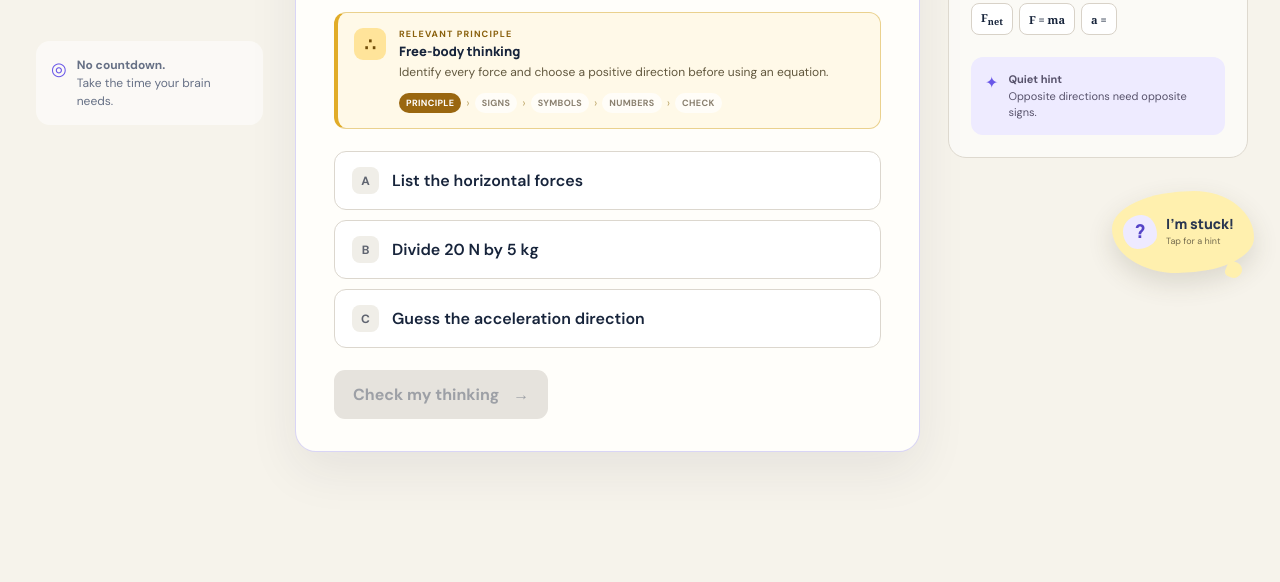
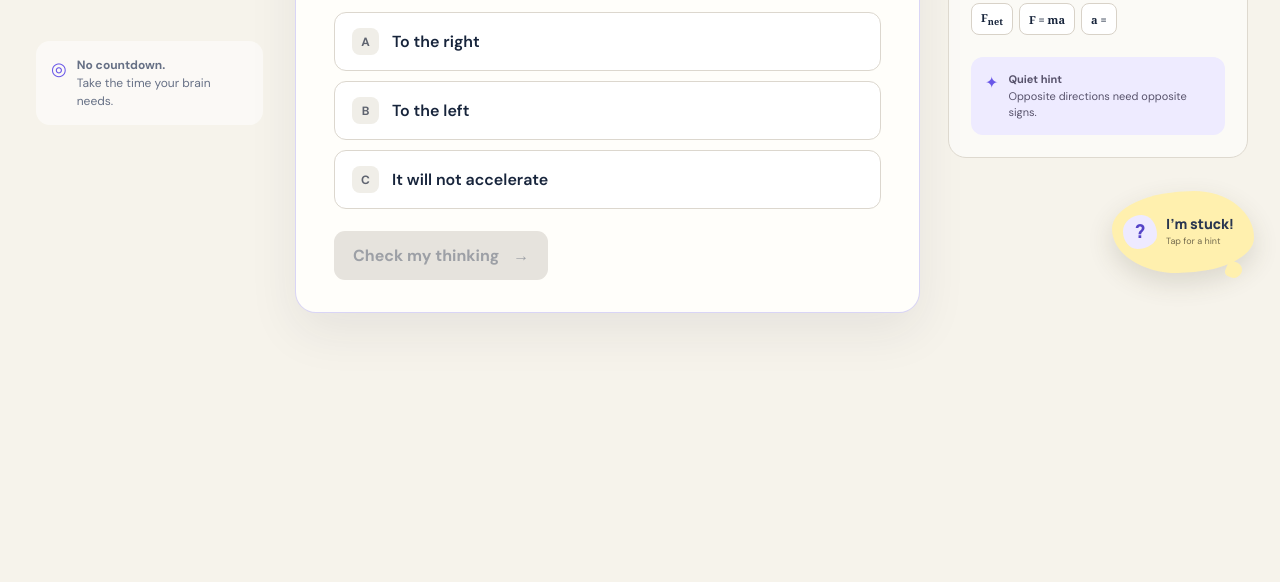
Before and after one commit to Thisisjustjay/focus-physics, a plain HTML site: page dist/index.html in a window 1280 px wide. Shown: the part 503-1085 px from the top of the page. After the commit the page ends 946 px from the top, so only its background shows below. Drawn offline with Linux system fonts and the light colour scheme.

Commit message:
Update Site source

```diff
--- a/dist/app.js
+++ b/dist/app.js
@@ -1,24 +1,24 @@
 const steps = [
   {
-    title: "Before calculating, what should you do first?",
-    context: "Choose one. You can change your mind.",
+    title: "Before calculating, which way should the crate accelerate?",
+    context: "Predict the direction first. No arithmetic yet.",
     principle: {
-      title: "Free-body thinking",
-      text: "Identify every force and choose a positive direction before using an equation.",
+      title: "Resultant force direction",
+      text: "An object accelerates in the direction of the resultant force. Compare opposing forces before calculating.",
       phase: 0
     },
     type: "choice",
-    options: ["List the horizontal forces", "Divide 20 N by 5 kg", "Guess the acceleration direction"],
+    options: ["To the right", "To the left", "It will not accelerate"],
     correct: 0,
     feedback: [
-      "Nice. Physics before arithmetic—your calculator may feel ignored, but it’ll recover. Listing 20 N right and 5 N left makes both directions clear.",
-      "Your calculator has sprinted ahead without friction! The 20 N push is not the net force because 5 N acts the other way. Combine the forces first, then use F = ma.",
-      "Bold prediction—but physics likes receipts. List 20 N right and 5 N left first; then the acceleration direction follows from evidence, not guesswork."
+      "Good prediction. The 20 N push beats the 5 N friction, so the resultant force—and therefore the acceleration—points right.",
+      "A brave left turn, but friction is outnumbered. The 20 N push is larger than 5 N friction, so the resultant force points right.",
+      "The crate is not enjoying perfect balance: 20 N right and 5 N left do not cancel. A resultant force remains to the right."
     ],
     help: {
-      words: "Two forces act in opposite directions. Before calculating, name them both.",
-      start: "Write: push = 20 N right; friction = 5 N left.",
-      lost: "We know the mass and two opposite forces. Your current job is only to identify those forces."
+      words: "Compare the two opposite forces. Which one is larger?",
+      start: "Point toward the larger force: 20 N right versus 5 N left.",
+      lost: "You are only predicting direction for now. The larger horizontal force points right."
     }
   },
   {
@@ -84,25 +84,29 @@ const steps = [
     }
   },
   {
-    title: "Does 3 m/s² to the right make physical sense?",
-    context: "Use the force diagram, not just the arithmetic.",
+    title: "Final check: which statement passes all three tests?",
+    context: "Check the units, sign and magnitude—not just the number.",
     principle: {
-      title: "Check with physics",
-      text: "The acceleration direction must match the resultant force, and the units should reduce to m/s².",
+      title: "Units, sign and magnitude",
+      text: "A complete physics check asks whether the units are correct, the sign matches the direction, and the size is reasonable.",
       phase: 4
     },
     type: "choice",
-    options: ["Yes — the larger force points right", "No — friction always stops motion", "No — acceleration must equal 20"],
+    options: [
+      "3 m/s²; positive/right; reasonable after 15 N ÷ 5 kg",
+      "3 N; negative/left; reasonable because friction acts left",
+      "15 m/s²; positive/right; reasonable because the net force is 15 N"
+    ],
     correct: 0,
     feedback: [
-      "Case closed, physics detective. The 20 N push beats 5 N friction, so both the 15 N net force and the acceleration point right.",
-      "Friction is annoying, not a magical stop button. It provides only 5 N against a 20 N push, so 15 N still wins to the right.",
-      "The units have caught an impostor: 20 N is a force, not an acceleration. Divide 15 N by 5 kg to get 3 m/s²."
+      "Three green lights: m/s² is the right unit, positive means right, and 15 ÷ 5 gives a sensible magnitude of 3. Physics detective case closed.",
+      "The units caught this one wearing a fake moustache: N measures force, not acceleration. The sign is also wrong because the resultant force points right.",
+      "Direction: good. Units: good. Magnitude: sneaky. Acceleration is force divided by mass, so 15 ÷ 5 gives 3 m/s²—not 15 m/s²."
     ],
     help: {
-      words: "Ask which direction the larger force points.",
-      start: "Compare 20 N right with 5 N left.",
-      lost: "Your calculation gave 3 m/s² right. The final check is whether that direction matches the 15 N net force."
+      words: "Look for one option with acceleration units, a rightward sign, and the value 3.",
+      start: "Check in this order: m/s², positive/right, then 15 ÷ 5 = 3.",
+      lost: "Your result was 3 m/s² to the right. Match its unit, direction and size."
     }
   }
 ];
@@ -119,6 +123,7 @@ const feedback = document.getElementById("feedback");
 const check = document.getElementById("checkButton");
 const stepEyebrow = document.getElementById("stepEyebrow");
 const progressDots = document.getElementById("progressDots");
+const principleCard = document.getElementById("principleCard");
 const principleTitle = document.getElementById("principleTitle");
 const principleText = document.getElementById("principleText");
 const thinkingPhases = [...document.querySelectorAll("#thinkingSequence span")];
@@ -138,6 +143,7 @@ function renderStep() {
   stepEyebrow.textContent = `STEP ${currentStep + 1} OF ${steps.length}`;
   feedback.hidden = true;
   feedback.className = "feedback";
+  principleCard.hidden = true;
   check.disabled = true;
   check.innerHTML = currentStep === steps.length - 1 ? "Check my reasoning <span aria-hidden=\"true\">→</span>" : "Check my thinking <span aria-hidden=\"true\">→</span>";
   area.innerHTML = "";
@@ -204,6 +210,7 @@ function updateProgress() {
 function hideFeedback() {
   feedback.hidden = true;
   feedback.className = "feedback";
+  principleCard.hidden = true;
   passed = false;
   check.innerHTML = currentStep === steps.length - 1 ? "Check my reasoning <span aria-hidden=\"true\">→</span>" : "Check my thinking <span aria-hidden=\"true\">→</span>";
 }
@@ -212,6 +219,7 @@ function showFeedback(message, kind) {
   feedback.textContent = message;
   feedback.className = `feedback ${kind}`;
   feedback.hidden = false;
+  principleCard.hidden = false;
 }
 
 check.addEventListener("click", () => {
--- a/dist/index.html
+++ b/dist/index.html
@@ -31,11 +31,11 @@
         </div>
 
         <div class="step-list" id="stepList" aria-label="Progress steps">
-          <div class="step-row active"><span>1</span><p>Set up the forces</p></div>
+          <div class="step-row active"><span>1</span><p>Predict direction</p></div>
           <div class="step-row"><span>2</span><p>Find net force</p></div>
           <div class="step-row"><span>3</span><p>Choose the model</p></div>
           <div class="step-row"><span>4</span><p>Calculate</p></div>
-          <div class="step-row"><span>5</span><p>Sense-check</p></div>
+          <div class="step-row"><span>5</span><p>Check units &amp; sense</p></div>
         </div>
 
         <div class="progress-note">
@@ -79,19 +79,19 @@
           <span class="mission-kicker">YOUR ONE MOVE</span>
           <h2 id="missionTitle">Before calculating, what should you do first?</h2>
           <p class="mission-context" id="missionContext">Choose one. You can change your mind.</p>
-          <aside class="principle-card" aria-labelledby="principleLabel">
+          <div id="answerArea" class="answer-area"></div>
+          <div class="feedback" id="feedback" role="status" hidden></div>
+          <aside class="principle-card" id="principleCard" aria-labelledby="principleLabel" hidden>
             <span class="principle-icon" aria-hidden="true">∴</span>
             <div class="principle-copy">
               <p id="principleLabel">RELEVANT PRINCIPLE</p>
-              <strong id="principleTitle">Free-body thinking</strong>
-              <span id="principleText">Identify every force and choose a positive direction before using an equation.</span>
+              <strong id="principleTitle">Resultant force direction</strong>
+              <span id="principleText">An object accelerates in the direction of the resultant force.</span>
               <div class="thinking-sequence" id="thinkingSequence" aria-label="GCSE problem-solving sequence">
                 <span>Principle</span><i>›</i><span>Signs</span><i>›</i><span>Symbols</span><i>›</i><span>Numbers</span><i>›</i><span>Check</span>
               </div>
             </div>
           </aside>
-          <div id="answerArea" class="answer-area"></div>
-          <div class="feedback" id="feedback" role="status" hidden></div>
           <button class="primary-button" id="checkButton" type="button" disabled>Check my thinking <span aria-hidden="true">→</span></button>
         </section>
 
--- a/dist/styles.css
+++ b/dist/styles.css
@@ -202,13 +202,14 @@ button { color: inherit; }
   display: flex;
   align-items: flex-start;
   gap: 13px;
-  margin: 0 0 22px;
+  margin: 10px 0 0;
   padding: 15px 16px;
   border: 1px solid #ead18e;
   border-left: 4px solid #e1ac28;
   border-radius: 12px;
   background: #fff9e8;
 }
+.principle-card[hidden] { display: none; }
 .principle-icon {
   width: 32px;
   height: 32px;
```
Also changed, not shown: 1 other file.
